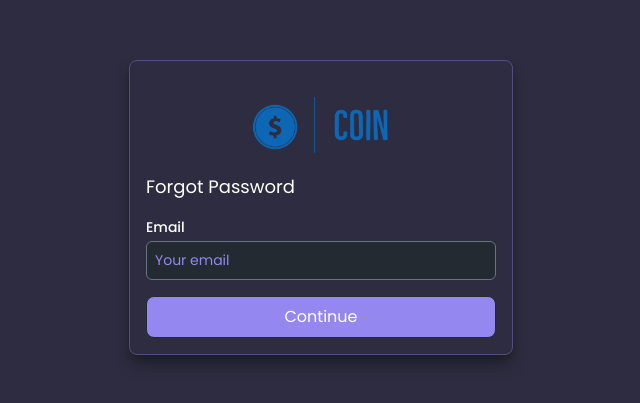
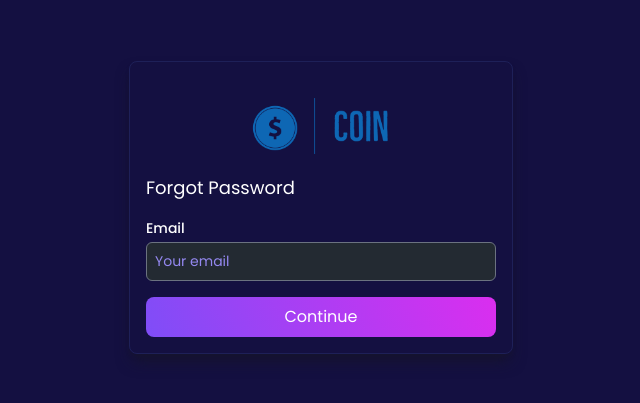
Before and after one commit to kywthiha/CoinFrontend, a Next.js app: page /auth/forgot in a window 1280 px wide. Shown: the part 193-596 px from the top of the page, without its empty margins (319-959 px from the left). Built offline with nearby package versions, Linux system fonts and the light colour scheme.

Commit message:
fix:color adjustment

```diff
--- a/components/coins/daily-pre-sale-coin-list.js
+++ b/components/coins/daily-pre-sale-coin-list.js
@@ -22,9 +22,7 @@ export default function DailyPreSaleCoinList({ coins }) {
                   key={tab.name}
                   href={tab.href}
                   className={classNames(
-                    tab.current
-                      ? "bg-secondary-light"
-                      : "bg-primary hover:bg-secondary",
+                    tab.current ? "bg-tag-active" : "bg-tag",
                     "px-3 py-2 font-medium text-white text-sm rounded-md inline-flex items-center gap-2 "
                   )}
                   aria-current={tab.current ? "page" : undefined}
--- a/components/coins/promoted-coin-list.js
+++ b/components/coins/promoted-coin-list.js
@@ -23,8 +23,8 @@ export default function PromotedCoinList({ coins }) {
                   href={tab.href}
                   className={classNames(
                     tab.current
-                      ? "bg-secondary-light"
-                      : "bg-primary hover:bg-secondary",
+                      ? "bg-tag-active"
+                      : "bg-tag",
                     "px-3 py-2 font-medium text-white text-sm rounded-md inline-flex items-center gap-2 "
                   )}
                   aria-current={tab.current ? "page" : undefined}
--- a/pages/daily-pre-sale.js
+++ b/pages/daily-pre-sale.js
@@ -24,7 +24,7 @@ const DailyPreSale = ({ promoted_coins, pageData, server_query }) => {
               {tabs.map((tab) => (
                 <button
                   key={tab.name}
-                  className="px-3 bg-secondary-light py-2 font-medium text-white text-sm rounded-md inline-flex items-center gap-2 "
+                  className="px-3 bg-tag-active py-2 font-medium text-white text-sm rounded-md inline-flex items-center gap-2 "
                 >
                   {tab.image ? (
                     <img src={tab.image} className="w-4 h-4" />
--- a/pages/promoted-coin.js
+++ b/pages/promoted-coin.js
@@ -24,7 +24,7 @@ const PromotedCoin = ({ promoted_coins, pageData, server_query }) => {
               {tabs.map((tab) => (
                 <button
                   key={tab.name}
-                  className="px-3 bg-secondary-light py-2 font-medium text-white text-sm rounded-md inline-flex items-center gap-2 "
+                  className="px-3 bg-tag-active py-2 font-medium text-white text-sm rounded-md inline-flex items-center gap-2 "
                 >
                   {tab.image ? (
                     <img src={tab.image} className="w-4 h-4" />
--- a/styles/globals.css
+++ b/styles/globals.css
@@ -15,13 +15,48 @@
   }
 
   .btn-primary-outline {
-    @apply px-3 py-2 bg-primary-dark rounded-lg border-secondary-light border text-white hover:bg-secondary-light cursor-pointer;
+    @apply px-3 py-2  rounded-lg    text-white  cursor-pointer;
+    position: relative;
+    background: linear-gradient(
+        140.14deg,
+        rgba(0, 182, 191, 0.15) 0%,
+        rgba(27, 22, 89, 0.1) 86.61%
+      ),
+      linear-gradient(321.82deg, rgb(24, 19, 77) 0%, rgb(27, 22, 89) 100%);
   }
 
   .btn-primary {
-    @apply px-3 py-2 bg-secondary-light rounded-lg border-primary-dark border text-white hover:bg-primary-dark cursor-pointer hover:border hover:border-secondary-light;
+    @apply px-3 py-2  rounded-lg  text-white  cursor-pointer;
+    background: linear-gradient(
+        245.22deg,
+        rgb(218, 46, 239),
+        rgb(43, 106, 255),
+        rgb(57, 208, 216)
+      )
+      100% center / 400% 100%;
   }
   .input-primary {
     @apply rounded-md w-full h-full px-2 py-2 bg-primary-dark text-white placeholder-secondary-light focus:outline-none focus:ring-0 sm:text-sm;
   }
+  .bg-tag-active {
+    position: relative;
+    background: linear-gradient(
+        245.22deg,
+        rgb(218, 46, 239),
+        rgb(43, 106, 255),
+        rgb(57, 208, 216)
+      )
+      100% center / 400% 100%;
+  }
+  .bg-tag {
+    position: relative;
+    background: linear-gradient(
+        140.14deg,
+        rgba(0, 182, 191, 0.15) 0%,
+        rgba(27, 22, 89, 0.1) 86.61%
+      ),
+      linear-gradient(321.82deg, rgb(24, 19, 77) 0%, rgb(27, 22, 89) 100%);
+  }
+  .bg-tag::before {
+  }
 }
--- a/tailwind.config.js
+++ b/tailwind.config.js
@@ -8,11 +8,11 @@ module.exports = {
       sans: ["Poppins"],
     },
     colors: {
-      primary: "#181d23",
-      "primary-body": "#2e2c40",
+      primary: "#16142E",
+      "primary-body": "#141041",
       "primary-dark": "#232a32",
       "primary-light": "#2d2b40",
-      secondary: "#534d82",
+      secondary: "#1E2058",
       "secondary-dark": "#8d83e0",
       "secondary-light": "#9488f0",
       white: "white",
```
Also changed, not shown: components/coins/all-coin.js, pages/all-coin.js.
